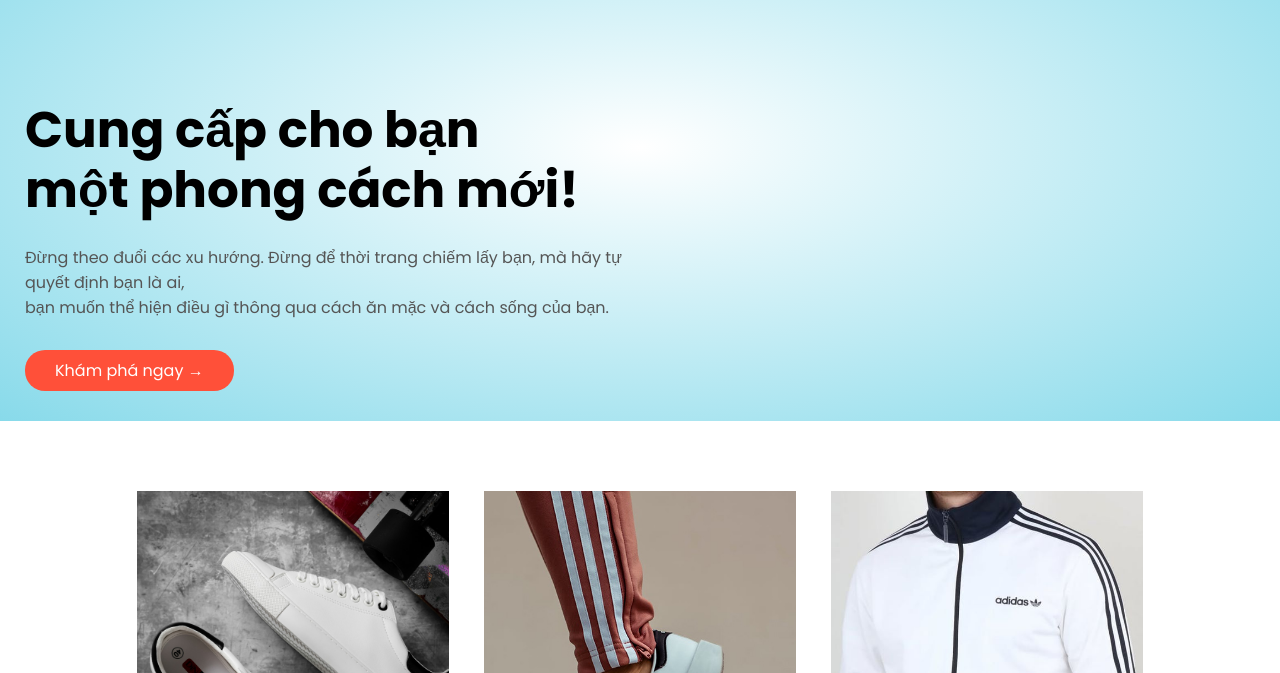
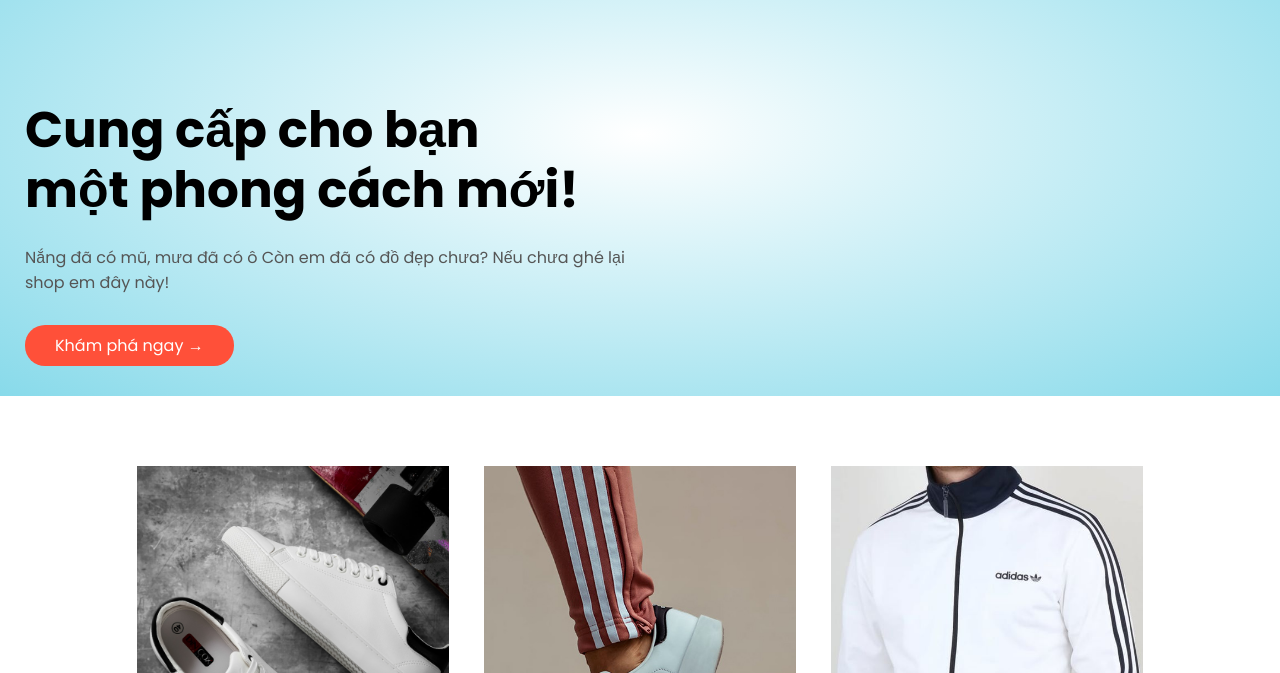
Before and after one commit to Huuthanh272/BaiTapCuoiKi, a plain HTML site: page index.html in a window 1280 px wide. Shown: the part 127-800 px from the top of the page. Drawn offline with Linux system fonts and the light colour scheme.

Commit message:
Add files via upload

```diff
--- a/index.html
+++ b/index.html
@@ -62,10 +62,8 @@
                 <div class="column-2">
                     <h1>Cung cấp cho bạn <br>
                         một phong cách mới!</h1>
-                    <p>Đừng theo đuổi các xu hướng. Đừng để thời trang chiếm lấy bạn, mà hãy tự quyết định bạn là ai,
-                        <br>
-                        bạn
-                        muốn thể hiện điều gì thông qua cách ăn mặc và cách sống của bạn.
+                    <p>Nắng đã có mũ, mưa đã có ô
+                        Còn em đã có đồ đẹp chưa? Nếu chưa ghé lại shop em đây này!
                     </p>
                     <a href="#content-section" class="btn">Khám phá ngay &#x2192;</a>
                 </div>
```
